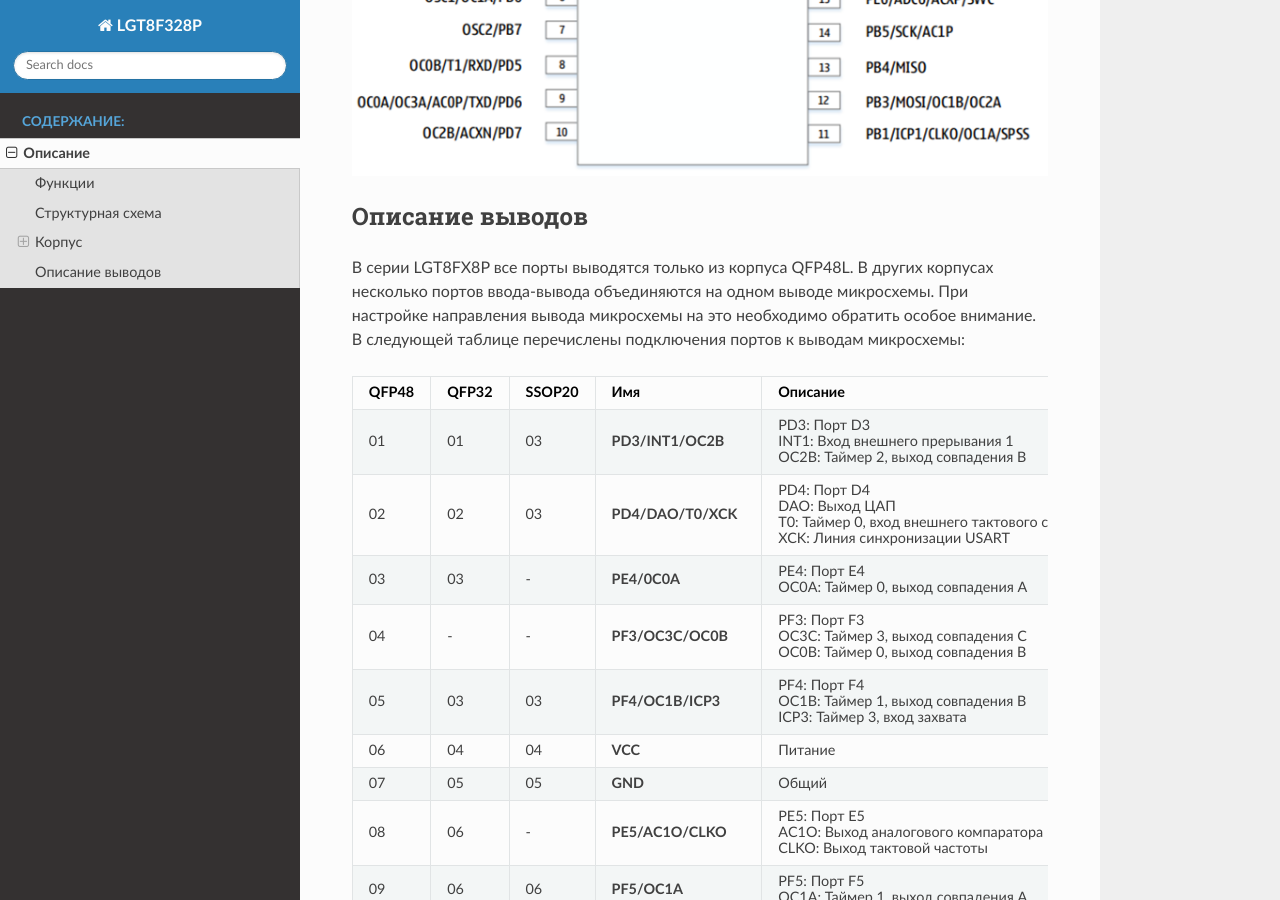
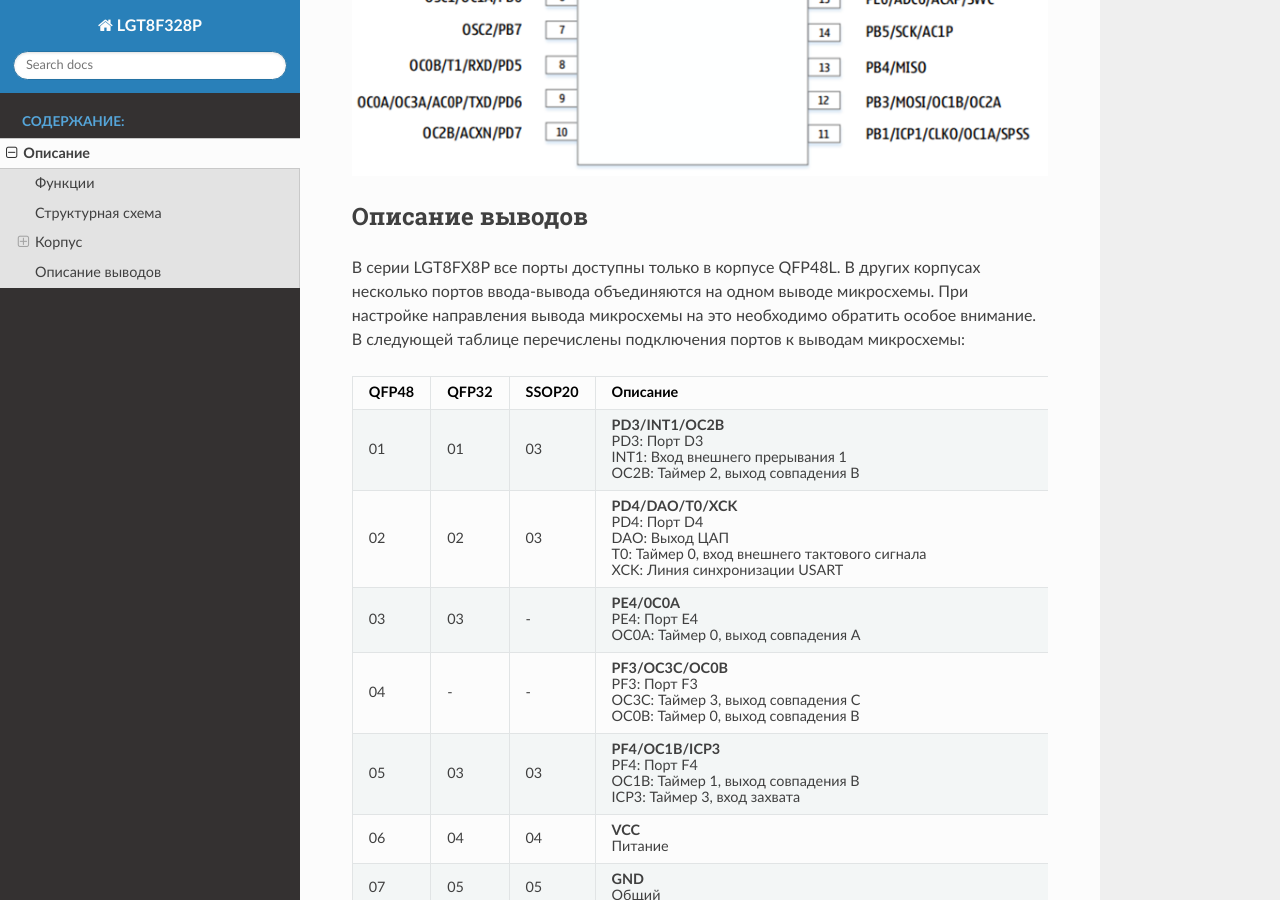
Before and after one commit to b-oleg/LGT8FXP, a Sphinx documentation site: the page built from doc/overview.md, in a window 1280 px wide and 900 px high, scrolled down 4224 px. Built offline with Sphinx 7.4.7 and the Read the Docs theme 3.1.0, drawn with Linux system fonts in a browser that asks for light colours; some of the changed text lies outside the part shown.

Commit message:
edit overview.md

```diff
--- a/doc/overview.md
+++ b/doc/overview.md
@@ -84,55 +84,58 @@ LGT8F328P — это 8-битный RISC микроконтроллер, раз
 ![SSOP20](overview-SSOP20.png)
 
 ## Описание выводов
-В серии LGT8FX8P все порты выводятся только из корпуса QFP48L. В других корпусах несколько портов ввода-вывода объединяются на одном выводе микросхемы. При настройке направления вывода микросхемы на это необходимо обратить особое внимание. В следующей таблице перечислены подключения  портов к выводам микросхемы:
+В серии LGT8FX8P все порты доступны только в корпусе QFP48L.
+В других корпусах несколько портов ввода-вывода объединяются на одном выводе микросхемы.
+При настройке направления вывода микросхемы на это необходимо обратить особое внимание.
+В следующей таблице перечислены подключения  портов к выводам микросхемы:
 
-|QFP48|QFP32|SSOP20|Имя|Описание|
-|:-:|:-:|:-:|:-|:-|
-|01|01|03|**PD3/INT1/OC2B**|PD3: Порт D3<br>INT1: Вход внешнего прерывания 1<br>OC2B: Таймер 2, выход совпадения B|
-|02|02|03|**PD4/DAO/T0/XCK**|PD4: Порт D4<br>DAO: Выход ЦАП<br>T0: Таймер 0, вход внешнего тактового сигнала<br>XCK: Линия синхронизации USART|
-|03|03|-|**PE4/0C0A**|PE4: Порт E4<br>OC0A: Таймер 0, выход совпадения A|
-|04|-|-|**PF3/OC3C/OC0B**|PF3: Порт F3<br>OC3C: Таймер 3, выход совпадения C<br>OC0B: Таймер 0, выход совпадения B|
-|05|03|03|**PF4/OC1B/ICP3**|PF4: Порт F4<br>OC1B: Таймер 1, выход совпадения B<br>ICP3: Таймер 3, вход захвата|
-|06|04|04|**VCC**|Питание|
-|07|05|05|**GND**|Общий|
-|08|06|-|**PE5/AC1O/CLKO**|PE5: Порт E5<br>AC1O: Выход аналогового компаратора 1<br>CLKO: Выход тактовой частоты|
-|09|06|06|**PF5/OC1A**|PF5: Порт F5<br>OC1A: Таймер 1, выход совпадения A|
-|10|-|-|**PF6/T3/OC2A**|PF6: Порт F6<br>T3: Таймер 3, внешний тактовый вход<br>OC2A: Таймер 2, выход совпадения A|
-|11|07|06|**PB6/XTALO**|PB6: Порт B6<br>XTALO: Выход кварцевого генератора|
-|12|08|07|**PB7/XTALI**|PB7: Порт B7<br>XTALI: Вход кварцевого генератора|
-|13|09|08|**PD5/RXD/T1/OC0B**|PD5: Порт D5<br>RXD: Вход приема данных USART<br>T1: Таймер 1, вход внешнего тактового сигнала 1<br>OC0B: Таймер 0 выход совпадения B|
-|14|10|09|**PD6/TXD/OC0A**|PD6: Порт D6<br>TXD: Выход передачи данных USART<br>OC0A: Таймер 0, выход совпадения A|
-|15|10|09|**AC0P/0C3A**|AC0P: Аналоговый компаратор 0, положительный вход<br>OC3A: Таймер 3, выход совпадения A|
-|16|11|10|**PD7/ACXN**|PD7: Порт D7<br>ACXN: Аналоговый компаратор 0/1, общий инверсный вход|
-|17|-|10|**PF7/OC2B**|PF7: Порт F7<br>OC2B: Таймер 2, выход совпадения B|
-|18|12|11|**PB0/ICP1**|PB0: Порт B0<br>ICP1: Таймер 1, вход захвата|
-|19|13|11|**PB1/OC1A**|PB1: Порт B1<br>OC1A: Таймер 1, выход совпадения A|
-|20|14|12|**PB2/OC1B/SPSS**|PB2: Порт B2<br>OC1B: Таймер 1, выход совпадения B<br>SPSS: Выбор микросхемы в режиме ведомого SPI|
-|21|-|-|**GND**|Общий|
-|22|-|-|**VCC**|Питание|
-|23|15|12|**PB3/MOSI/OC2A**|PB3: Порт B3<br>MOSI: SPI выход/вход в режиме ведущего/ведомого<br>OC2A: Таймер 2, выход совпадения A|
-|24|16|13|**PB4/MISO**|PB4: Порт B4<br>MISO: SPI вход/выход в режиме ведущего/ведомого|
-|25|17|14|**PB5/SPCK/AC1P**|PB5: Порт B5<br>SPCK: SPI сигнал синхронизации<br>AC1P: Аналоговый компаратор 1, положительный вход|
-|26|-|-|**PE7/ADC11**|PE7: Порт E7<br>ADC11: АЦП, аналоговый вход 11<br>
-|27|-|-|**AVCC**|AVCC: Аналоговое питание|
-|28|18|15|**PE0/SWC/APN4**|PE0: Порт E0<br>SWC: Линия синхронизации модуля SWD<br>APN4: Отрицательный вход дифференциального усилителя 4|
-|29|19|15|**PE1/ADC6/ACXP**|PE1: Порт E1<br>ADC6: АЦП, аналоговый вход 6<br>ACXP: Аналоговый компаратор 0/1 общий положительный вход|
-|30|20|16|**PE6/ADC10/AVREF**|PE6: Порт E6<br>ADC10: АЦП, аналоговый вход 10<br>AVREF: Вход внешнего опорного напряжения АЦП|
-|31|-|-|**CVREF**|CVREF: Выход опорного напряжения АЦП, используется только для внешнего фильтрующего конденсатора емкостью 0,1 мкФ|
-|32|-|-|**AGND**|AGND: Общий аналоговый|
-|33|21|16|**PE2/SWD**|PE2: Порт E2<br>Линия данных модуля SWD|
-|34|22|16|**PE3/ADC7/AC1N**|PE3: Порт E3<br>ADC7: АЦП, аналоговый вход 7<br>AC1N: Аналоговый компаратор 1, отрицательный вход|
-|35|23|17|**PC0/ADC0/APP0**|PC0: Порт C0<br>ADC0: АЦП, аналоговый вход 0<br>APP0: Положительный вход дифференциального усилителя 0|
-|36|24|18|**PC1/ADC1/APP1**|PC1: Порт C1<br>ADC1: АЦП, аналоговый вход 1<br>APP1: Положительный вход дифференциального усилителя 1|
-|37|25|-|**PC2/ADC2/APN0**|PC2: Порт C2<br>ADC2: АЦП, аналоговый вход 2<br>APN0: Отрицательный вход дифференциального усилителя 0|
-|38|26|-|**PC3/ADC3/APN1**|PC3: Порт C3<br>ADC3: АЦП, аналоговый вход 3<br>APN1: Отрицательный вход дифференциального усилителя 1|
-|39|27|19|**PC4/ADC4/SDA**|PC4: Порт C4<br>ADC4: АЦП, аналоговый вход 4<br>SDA: Линия данных I2C|
-|40|28|20|**PC5/ADC5/SCL**|PC5: Порт C5<br>ADC5: АЦП, аналоговый вход 5<br>SCL: Линия синхронизации I2C|
-|41|29|1|**PC6/RESETN**|PC6: Порт C6<br>RESETN: Вход внешнего сброса|
-|42|-|-|**PC7/ADC8/APN2**|PC7: Порт C7<br>ADC8: АЦП, аналоговый вход 8<br>APN2: Отрицательный вход дифференциального усилителя 2|
-|43|-|-|**PF0/ADC9/APN3**|PF0: Порт F0<br>ADC9: АЦП, аналоговый вход 9<br>APN3: Отрицательный вход дифференциального усилителя 3|
-|44|30|-|**PD0/RXD**|PD0: Порт D0<br>RXD: Вход приема данных USART|
-|45|31|-|**PD1/TXD**|PD1: Порт D1<br>TXD: Выход передачи данных USART|
-|46|31|1|**PF1/OC3A**|PF1: Порт F1<br>OC3A: Таймер 3, выход совпадения A|
-|47|32|2|**PD2/INT0/AC0O**|PD2: Порт D2<br>INT0: Вход внешнего прерывания 0<br>AC0O: Аналоговый компаратор 0, выход|
-|48|32|2|**PF2/OC3B**|PF2: Порт F2<br>OC3B: Таймер 3, выход совпадения B|
+|QFP48|QFP32|SSOP20|Описание|
+|:-:|:-:|:-:|:-|
+|01|01|03|**PD3/INT1/OC2B**<br>PD3: Порт D3<br>INT1: Вход внешнего прерывания 1<br>OC2B: Таймер 2, выход совпадения B|
+|02|02|03|**PD4/DAO/T0/XCK**<br>PD4: Порт D4<br>DAO: Выход ЦАП<br>T0: Таймер 0, вход внешнего тактового сигнала<br>XCK: Линия синхронизации USART|
+|03|03|-|**PE4/0C0A**<br>PE4: Порт E4<br>OC0A: Таймер 0, выход совпадения A|
+|04|-|-|**PF3/OC3C/OC0B**<br>PF3: Порт F3<br>OC3C: Таймер 3, выход совпадения C<br>OC0B: Таймер 0, выход совпадения B|
+|05|03|03|**PF4/OC1B/ICP3**<br>PF4: Порт F4<br>OC1B: Таймер 1, выход совпадения B<br>ICP3: Таймер 3, вход захвата|
+|06|04|04|**VCC**<br>Питание|
+|07|05|05|**GND**<br>Общий|
+|08|06|-|**PE5/AC1O/CLKO**<br>PE5: Порт E5<br>AC1O: Выход аналогового компаратора 1<br>CLKO: Выход тактовой частоты|
+|09|06|06|**PF5/OC1A**<br>PF5: Порт F5<br>OC1A: Таймер 1, выход совпадения A|
+|10|-|-|**PF6/T3/OC2A**<br>PF6: Порт F6<br>T3: Таймер 3, внешний тактовый вход<br>OC2A: Таймер 2, выход совпадения A|
+|11|07|06|**PB6/XTALO**<br>PB6: Порт B6<br>XTALO: Выход кварцевого генератора|
+|12|08|07|**PB7/XTALI**<br>PB7: Порт B7<br>XTALI: Вход кварцевого генератора|
+|13|09|08|**PD5/RXD/T1/OC0B**<br>PD5: Порт D5<br>RXD: Вход приема данных USART<br>T1: Таймер 1, вход внешнего тактового сигнала 1<br>OC0B: Таймер 0 выход совпадения B|
+|14|10|09|**PD6/TXD/OC0A**<br>PD6: Порт D6<br>TXD: Выход передачи данных USART<br>OC0A: Таймер 0, выход совпадения A|
+|15|10|09|**AC0P/0C3A**<br>AC0P: Аналоговый компаратор 0, положительный вход<br>OC3A: Таймер 3, выход совпадения A|
+|16|11|10|**PD7/ACXN**<br>PD7: Порт D7<br>ACXN: Аналоговый компаратор 0/1, общий инверсный вход|
+|17|-|10|**PF7/OC2B**<br>PF7: Порт F7<br>OC2B: Таймер 2, выход совпадения B|
+|18|12|11|**PB0/ICP1**<br>PB0: Порт B0<br>ICP1: Таймер 1, вход захвата|
+|19|13|11|**PB1/OC1A**<br>PB1: Порт B1<br>OC1A: Таймер 1, выход совпадения A|
+|20|14|12|**PB2/OC1B/SPSS**<br>PB2: Порт B2<br>OC1B: Таймер 1, выход совпадения B<br>SPSS: Выбор микросхемы в режиме ведомого SPI|
+|21|-|-|**GND**<br>Общий|
+|22|-|-|**VCC**<br>Питание|
+|23|15|12|**PB3/MOSI/OC2A**<br>PB3: Порт B3<br>MOSI: SPI выход/вход в режиме ведущего/ведомого<br>OC2A: Таймер 2, выход совпадения A|
+|24|16|13|**PB4/MISO**<br>PB4: Порт B4<br>MISO: SPI вход/выход в режиме ведущего/ведомого|
+|25|17|14|**PB5/SPCK/AC1P**<br>PB5: Порт B5<br>SPCK: SPI сигнал синхронизации<br>AC1P: Аналоговый компаратор 1, положительный вход|
+|26|-|-|**PE7/ADC11**<br>PE7: Порт E7<br>ADC11: АЦП, аналоговый вход 11<br>
+|27|-|-|**AVCC**<br>AVCC: Аналоговое питание|
+|28|18|15|**PE0/SWC/APN4**<br>PE0: Порт E0<br>SWC: Линия синхронизации модуля SWD<br>APN4: Отрицательный вход дифференциального усилителя 4|
+|29|19|15|**PE1/ADC6/ACXP**<br>PE1: Порт E1<br>ADC6: АЦП, аналоговый вход 6<br>ACXP: Аналоговый компаратор 0/1 общий положительный вход|
+|30|20|16|**PE6/ADC10/AVREF**<br>PE6: Порт E6<br>ADC10: АЦП, аналоговый вход 10<br>AVREF: Вход внешнего опорного напряжения АЦП|
+|31|-|-|**CVREF**<br>CVREF: Выход опорного напряжения АЦП, используется только<br>для внешнего фильтрующего конденсатора емкостью 0,1 мкФ|
+|32|-|-|**AGND**<br>AGND: Общий аналоговый|
+|33|21|16|**PE2/SWD**<br>PE2: Порт E2<br>Линия данных модуля SWD|
+|34|22|16|**PE3/ADC7/AC1N**<br>PE3: Порт E3<br>ADC7: АЦП, аналоговый вход 7<br>AC1N: Аналоговый компаратор 1, отрицательный вход|
+|35|23|17|**PC0/ADC0/APP0**<br>PC0: Порт C0<br>ADC0: АЦП, аналоговый вход 0<br>APP0: Положительный вход дифференциального усилителя 0|
+|36|24|18|**PC1/ADC1/APP1**<br>PC1: Порт C1<br>ADC1: АЦП, аналоговый вход 1<br>APP1: Положительный вход дифференциального усилителя 1|
+|37|25|-|**PC2/ADC2/APN0**<br>PC2: Порт C2<br>ADC2: АЦП, аналоговый вход 2<br>APN0: Отрицательный вход дифференциального усилителя 0|
+|38|26|-|**PC3/ADC3/APN1**<br>PC3: Порт C3<br>ADC3: АЦП, аналоговый вход 3<br>APN1: Отрицательный вход дифференциального усилителя 1|
+|39|27|19|**PC4/ADC4/SDA**<br>PC4: Порт C4<br>ADC4: АЦП, аналоговый вход 4<br>SDA: Линия данных I2C|
+|40|28|20|**PC5/ADC5/SCL**<br>PC5: Порт C5<br>ADC5: АЦП, аналоговый вход 5<br>SCL: Линия синхронизации I2C|
+|41|29|1|**PC6/RESETN**<br>PC6: Порт C6<br>RESETN: Вход внешнего сброса|
+|42|-|-|**PC7/ADC8/APN2**<br>PC7: Порт C7<br>ADC8: АЦП, аналоговый вход 8<br>APN2: Отрицательный вход дифференциального усилителя 2|
+|43|-|-|**PF0/ADC9/APN3**<br>PF0: Порт F0<br>ADC9: АЦП, аналоговый вход 9<br>APN3: Отрицательный вход дифференциального усилителя 3|
+|44|30|-|**PD0/RXD**<br>PD0: Порт D0<br>RXD: Вход приема данных USART|
+|45|31|-|**PD1/TXD**<br>PD1: Порт D1<br>TXD: Выход передачи данных USART|
+|46|31|1|**PF1/OC3A**<br>PF1: Порт F1<br>OC3A: Таймер 3, выход совпадения A|
+|47|32|2|**PD2/INT0/AC0O**<br>PD2: Порт D2<br>INT0: Вход внешнего прерывания 0<br>AC0O: Аналоговый компаратор 0, выход|
+|48|32|2|**PF2/OC3B**<br>PF2: Порт F2<br>OC3B: Таймер 3, выход совпадения B|
```
